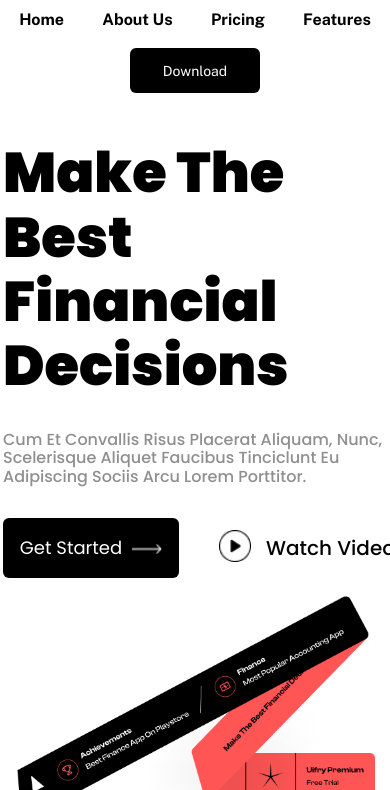
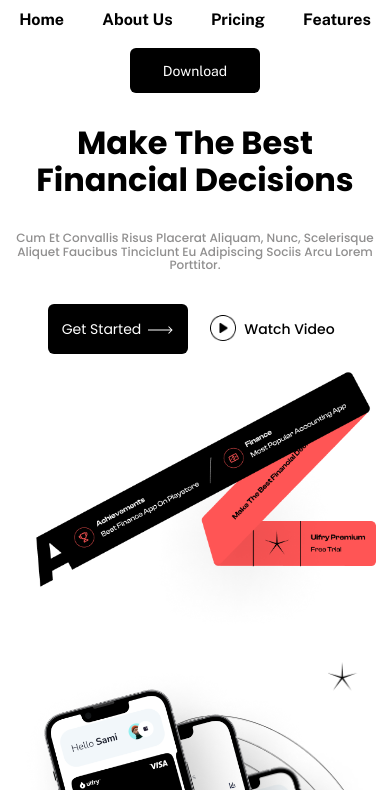
Before and after one commit to aruntutter/app-landing-page-replica, a plain HTML site: page index.html in a window 390 px wide. Shown: the part 54-844 px from the top of the page. Drawn offline with nearby package versions, Linux system fonts and the light colour scheme; files whose address does not match are found by name; a web font is replaced by a local one.

Commit message:
hero section responsive design updated

```diff
--- a/styles/style.css
+++ b/styles/style.css
@@ -273,3 +273,54 @@ nav a {
     left: 20%;
   }
 }
+
+@media (max-width: 426px) {
+
+  .head-section {
+    padding: 0 5px;
+    text-align: center;
+  }
+
+  .head-one {
+    width: 100%;
+    margin-top: 2rem;
+    padding-left: 0
+  }
+
+  .head-one h1 {
+    font-size: 2rem;
+    font-weight: 700;
+  }
+
+  .head-one p {
+    font-size: 12px;
+  }
+
+  .get-watch-btn {
+    display: flex;
+    justify-content: center;
+    gap: 15px;
+  }
+
+  .get-btn {
+    width: 140px;
+    height: 50px;
+    font-size: 14px;
+    gap: 7px;
+  }
+
+  .get-btn span img {
+    width: 25px;
+  }
+
+  .watch-btn {
+    width: 140px;
+    font-size: 14px;
+    gap: 8px;
+  }
+
+  .watch-btn span img {
+    width: 26px;
+    cursor: pointer;
+  }
+}
```
